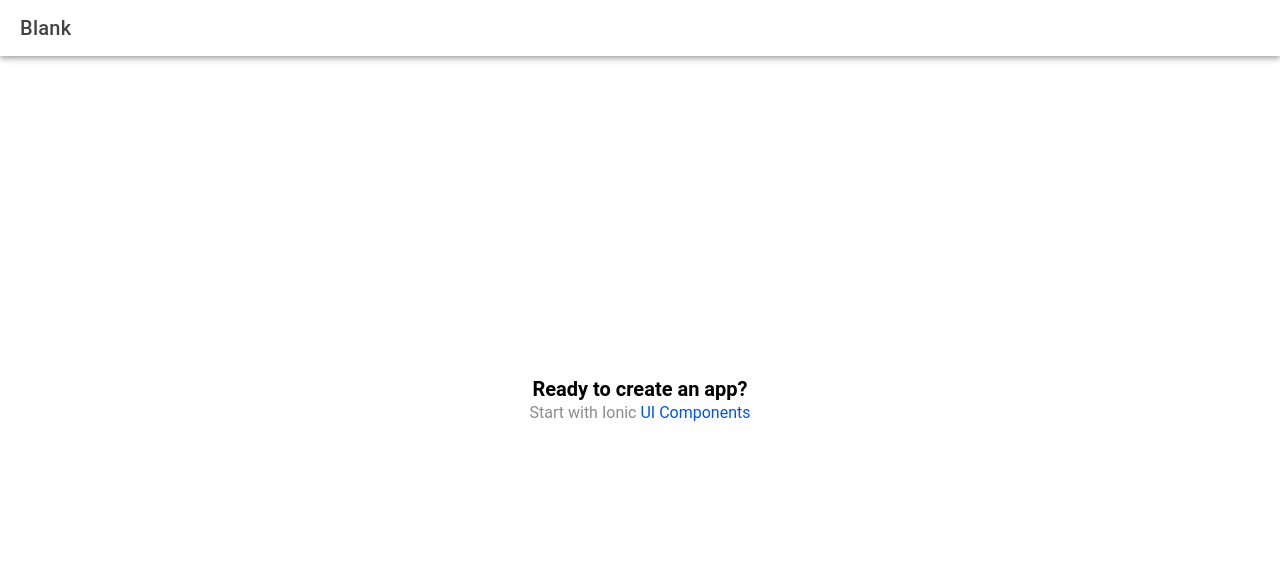
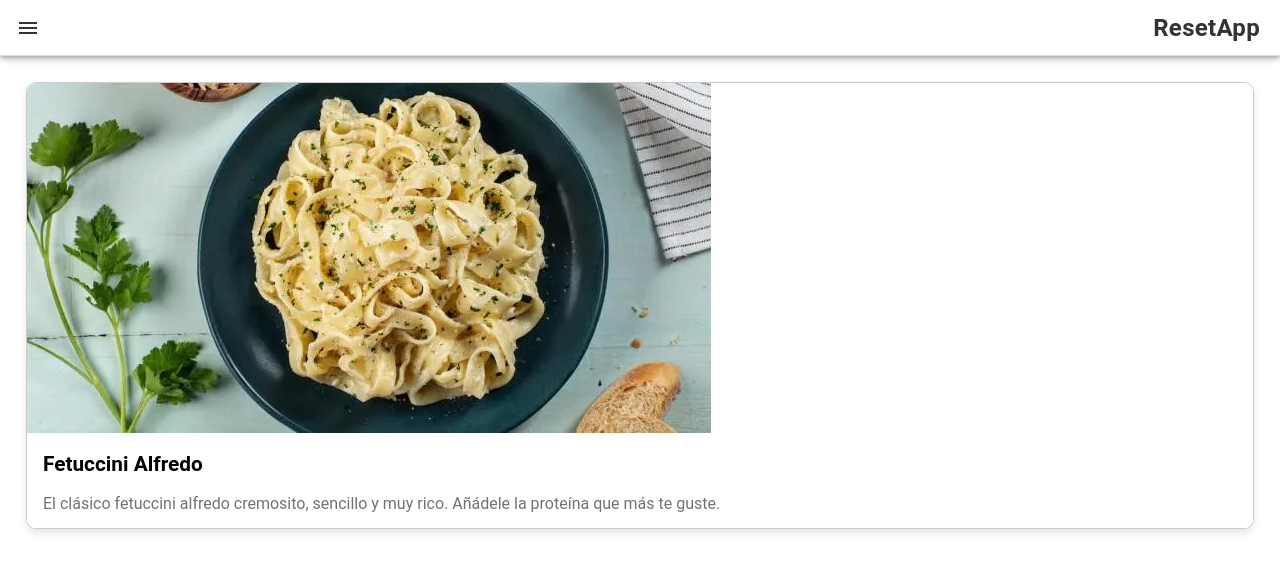
Before and after one commit to Matoxx01/RecetApp, a React (Vite) app: page /home in a window 1280 px wide. Shown: the top 572 px of the page. Built offline with nearby package versions, Linux system fonts and the light colour scheme.

Commit message:
Ahora si

```diff
--- a/src/pages/Home.css
+++ b/src/pages/Home.css
@@ -0,0 +1,87 @@
+/* General container padding */
+.ion-padding {
+    padding: 16px;
+  }
+
+  /* Estilos personalizados para las IonCards */
+  .card-custom {
+    border: 1px solid #ccc; /* Borde fino alrededor de las tarjetas */
+    border-radius: 10px; /* Bordes redondeados */
+    background-color: #fff; /* Fondo blanco para las tarjetas */
+    box-shadow: 0px 4px 8px rgba(0, 0, 0, 0.1); /* Sombra ligera para darle profundidad */
+    overflow: hidden; /* Asegura que la imagen no sobresalga del contenedor */
+    margin-bottom: 16px; /* Separación entre tarjetas */
+  }
+
+  /* Fondo blanco para el IonCardHeader */
+  .card-custom ion-card-header {
+    background-color: #fff; /* Fondo blanco para el header */
+  }
+
+  /* Fondo blanco para el IonCardContent */
+  .card-custom ion-card-content {
+    background-color: #fff; /* Fondo blanco para el contenido */
+  }
+
+  /* Texto en negro para el IonCardTitle */
+  .card-custom ion-card-title {
+    color: #000; /* Letras negras */
+    font-size: 1.3rem; /* Tamaño del título */
+    font-weight: bold;
+    margin: 0;
+  }
+
+  /* Texto en negro para el contenido de la tarjeta */
+  .card-custom ion-card-content {
+    font-size: 1rem;
+    line-height: 1.4;
+  }
+
+  /* Fondo blanco para las opciones del menú */
+  ion-item {
+    --background: #fff; /* Fondo blanco para los elementos del menú */
+    --border-color: #ddd; /* Color del borde entre los elementos del menú */
+    --color: #000 !important; /* Texto negro asegurado */
+  }
+
+  /* Texto en negro para las opciones del menú */
+  ion-label {
+    color: #000 !important; /* Letras negras aseguradas en el menú */
+    font-size: 1rem;
+  }
+
+  /* Fondo blanco para el menú */
+  ion-menu {
+    --background: #fff; /* Fondo blanco para todo el menú */
+  }
+
+  /* Fondo blanco para el contenido general */
+  ion-content {
+    --background: #fff; /* Fondo blanco para el contenido */
+  }
+
+  /* Fondo blanco para la lista (IonList) */
+  ion-list {
+    background-color: #fff; /* Fondo blanco para la lista */
+    margin-top: 10px;
+  }
+
+  /* Estilo para el IonTitle en la barra de herramientas */
+  ion-title {
+    font-size: 1.5rem;
+    font-weight: bold;
+    color: #333;
+    text-align: right; /* Alineación del título a la derecha */
+  }
+
+  /* Fondo blanco para la barra de herramientas */
+  ion-toolbar {
+    --background: #fff; /* Fondo blanco para la barra de herramientas */
+    --border-color: #ddd; /* Color del borde */
+    --border-width: 0 0 1px 0; /* Borde inferior */
+  }
+
+  /* Estilo para el botón del menú */
+  ion-menu-button {
+    --color: #333; /* Color del icono del menú */
+  }
--- a/src/pages/Home.tsx
+++ b/src/pages/Home.tsx
@@ -1,24 +1,66 @@
-import { IonContent, IonHeader, IonPage, IonTitle, IonToolbar } from '@ionic/react';
+import {
+  IonContent,
+  IonHeader,
+  IonPage,
+  IonTitle,
+  IonCard,
+  IonCardHeader,
+  IonCardTitle,
+  IonList,
+  IonCardContent,
+  IonLabel,
+  IonMenu,
+  IonItem,
+  IonButtons,
+  IonMenuButton,
+  IonToolbar
+ } from '@ionic/react';
 import ExploreContainer from '../components/ExploreContainer';
 import './Home.css';
 
-const Home: React.FC = () => {
+function Home() {
   return (
-    <IonPage>
+    <>
+      <IonMenu contentId="main-content">
         <IonHeader>
           <IonToolbar>
-          <IonTitle>Blank</IonTitle>
+            <IonTitle>Menú</IonTitle>
           </IonToolbar>
         </IonHeader>
-      <IonContent fullscreen>
-        <IonHeader collapse="condense">
+        <IonContent className="ion-padding">
+          <IonList>
+            <IonItem button>
+              <IonLabel>Iniciar sesión</IonLabel>
+            </IonItem>
+            <IonItem button>
+              <IonLabel>Configuración</IonLabel>
+            </IonItem>
+            <IonItem button>
+              <IonLabel>Sobre Nosotros</IonLabel>
+            </IonItem>
+          </IonList>
+        </IonContent>
+      </IonMenu>
+      <IonPage id="main-content">
+        <IonHeader>
           <IonToolbar>
-            <IonTitle size="large">Blank</IonTitle>
+            <IonButtons slot="start">
+              <IonMenuButton></IonMenuButton>
+            </IonButtons>
+            <IonTitle>ResetApp</IonTitle>
           </IonToolbar>
         </IonHeader>
-        <ExploreContainer />
+        <IonContent className="ion-padding">
+          <IonCard button={true} className="card-custom">
+            <img alt="Fetuccini Alfredo" src="Fetuccini Alfredo.webp" />
+            <IonCardHeader>
+              <IonCardTitle>Fetuccini Alfredo</IonCardTitle>
+            </IonCardHeader>
+              <IonCardContent>El clásico fetuccini alfredo cremosito, sencillo y muy rico. Añádele la proteína que más te guste.</IonCardContent>
+          </IonCard>
         </IonContent>
       </IonPage>
+    </>
   );
 };
 
```
Also changed, not shown: public/Fetuccini Alfredo.webp (added). Lines whose indentation alone changed are shown as unchanged.
